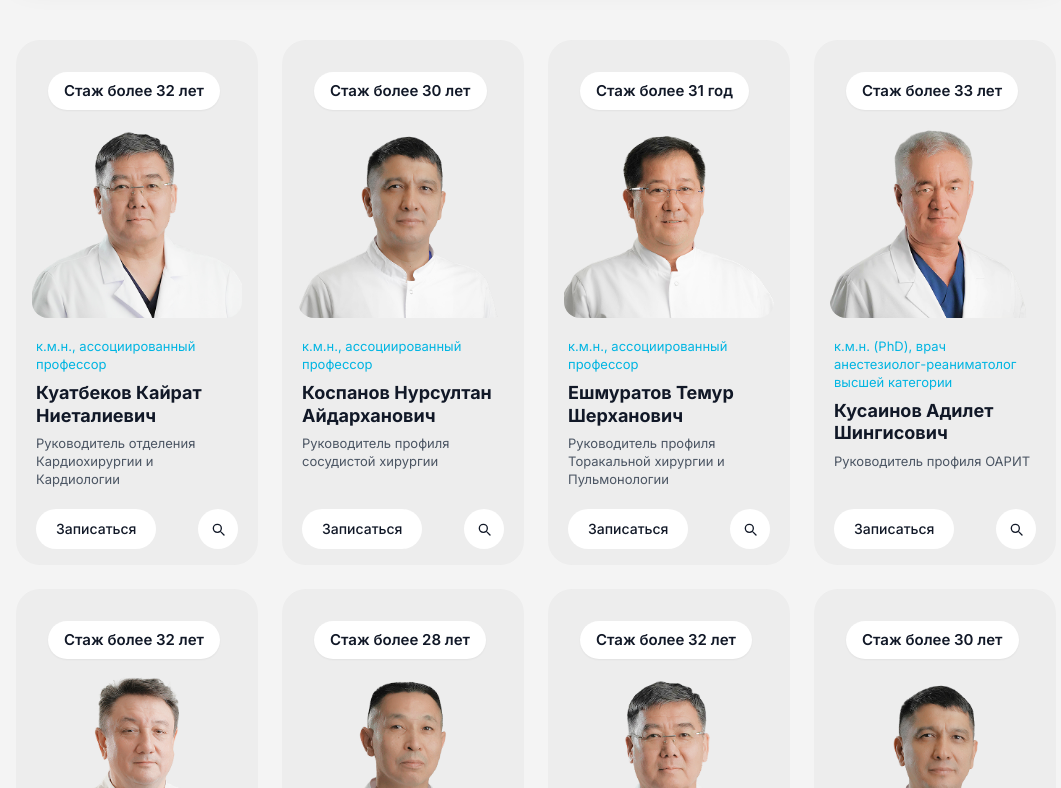
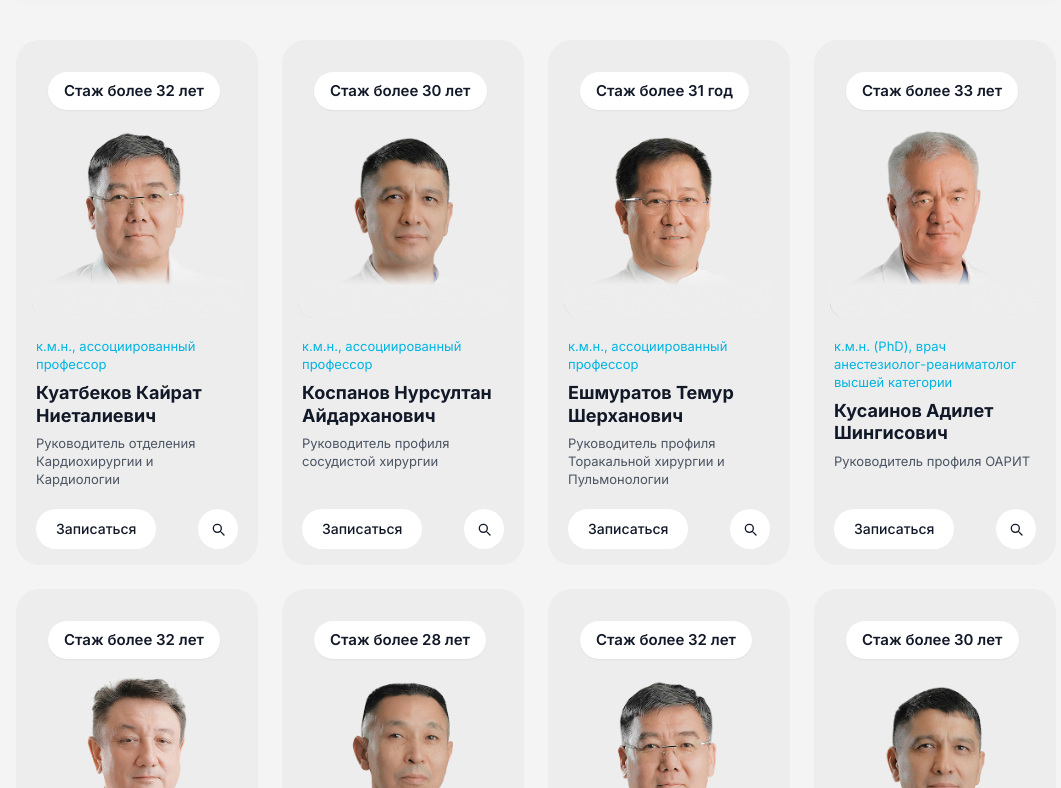
Before and after one commit to Totaedandan/erensau, a React (Vite) app: page /doctors in a window 1280 px wide. Shown: the part 832-1620 px from the top of the page, without its empty margins (104-1165 px from the left). Built offline with nearby package versions, Linux system fonts and the light colour scheme.

Commit message:
Врачи: грид-карточки как на макете — доктор крупнее (scale-1.17), мягкий фейд снизу вместо жёсткого бокса
Co-Authored-By: Claude Opus 4.8 <noreply@anthropic.com>

```diff
--- a/src/pages/DoctorsPage.tsx
+++ b/src/pages/DoctorsPage.tsx
@@ -7,6 +7,7 @@ import docKusainov from '@/assets/images/doc-kusainov.png'
 import docIzhanov from '@/assets/images/doc-izhanov.png'
 import docAkanov from '@/assets/images/doc-akanov.png'
 import doctorsHeroBg from '@/assets/images/doctors-hero-bg.png'
+import cardBlur from '@/assets/images/card-blur.png'
 import logoMark from '@/assets/images/logo-mark.png'
 import CTASlider from '@/components/ui/CTASlider'
 import MobileCarousel from '@/components/ui/MobileCarousel'
@@ -38,8 +39,10 @@ function DoctorGridCard({ doc }: { doc: (typeof baseDoctors)[number] }) {
         <img
           src={doc.photo}
           alt={doc.name}
-          className="absolute inset-x-0 bottom-0 top-16 lg:top-[70px] object-cover object-top hover:scale-105 transition-transform duration-300"
+          className="absolute inset-x-0 bottom-0 top-16 lg:top-[70px] object-cover object-top scale-[1.17] origin-top hover:scale-[1.22] transition-transform duration-300"
         />
+        {/* Плавное затухание низа фото в фон карточки */}
+        <img src={cardBlur} alt="" aria-hidden className="absolute inset-x-0 bottom-0 w-full h-[20%] pointer-events-none select-none" />
       </div>
 
       {/* Текст: звание → имя → должность */}
```
